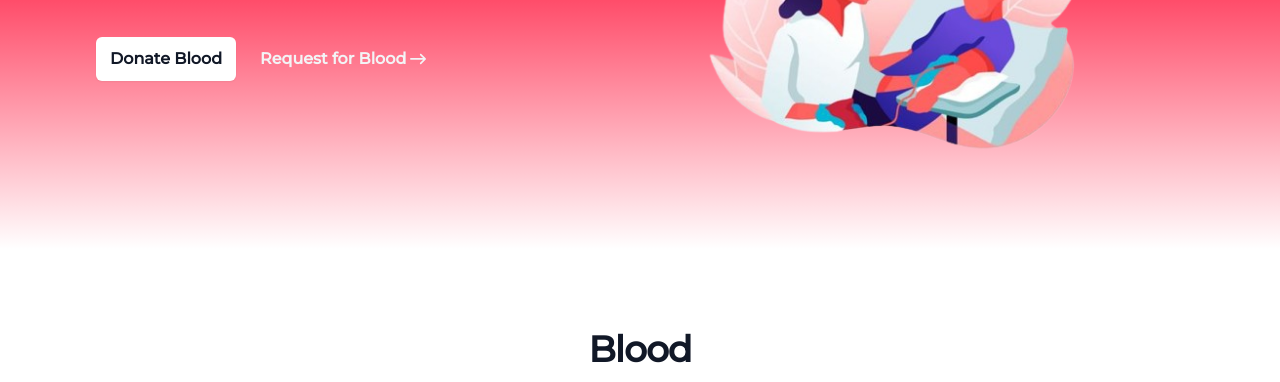
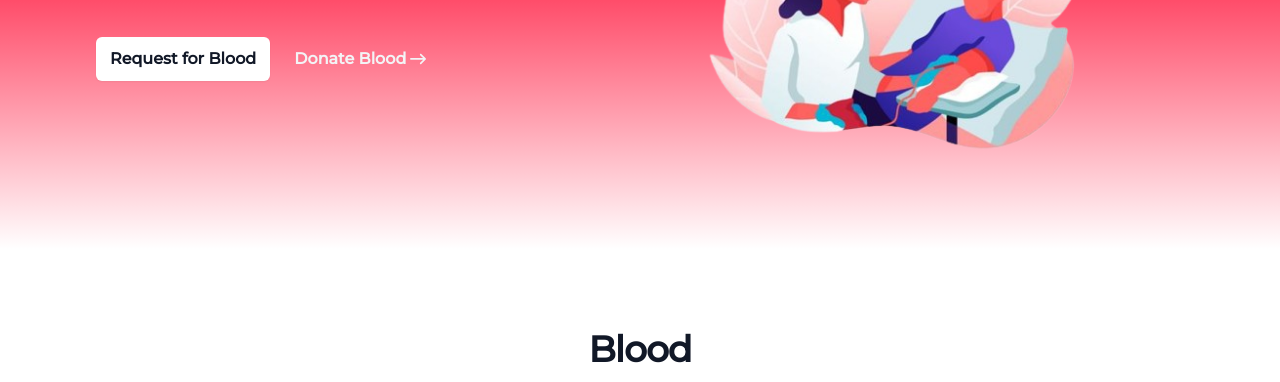
Before and after one commit to Harsha97052/eBlood, a website: page dist/index.html in a window 1280 px wide. Shown: the part 379-761 px from the top of the page. Drawn offline with nearby package versions, Linux system fonts and the light colour scheme.

Commit message:
home changes

```diff
--- a/dist/index.html
+++ b/dist/index.html
@@ -94,11 +94,11 @@
                         <div
                             class="mt-10 flex flex-col md:flex-row items-center justify-center gap-x-6 lg:justify-start">
                             <a href="#"
-                                class="rounded-md bg-white px-3.5 py-2.5 text-base font-semibold text-gray-900 shadow-sm hover:bg-red-600 hover:text-white hover:shadow-lg transition duration-500 ease-in-out transform focus-visible:outline focus-visible:outline-2 focus-visible:outline-offset-2 focus-visible:outline-white">Donate
+                                class="rounded-md bg-white px-3.5 py-2.5 text-base font-semibold text-gray-900 shadow-sm hover:bg-red-600 hover:text-white hover:shadow-lg transition duration-500 ease-in-out transform focus-visible:outline focus-visible:outline-2 focus-visible:outline-offset-2 focus-visible:outline-white">Request for
                                 Blood</a>
                             <a href="#"
                                 class="text-base mt-4 md:mt-0 font-semibold leading-6 text-gray-100 hover:text-white flex flex-row items-center transition duration-500 ease-in-out transform"><span
-                                    class="mr-1">Request for Blood</span><svg width="16px" height="20px"
+                                    class="mr-1">Donate Blood</span><svg width="16px" height="20px"
                                     viewBox="0 -6.5 38 38" version="1.1" xmlns="http://www.w3.org/2000/svg"
                                     xmlns:xlink="http://www.w3.org/1999/xlink" fill="currentColor"
                                     stroke="currentColor">
@@ -1054,7 +1054,7 @@
             </div>
             <hr class="my-6 border-white sm:mx-auto lg:my-8" />
             <div class="sm:flex sm:items-center sm:justify-between">
-                <span class="text-sm text-white sm:text-center">© 2023 <a class="hover:underline">eBLOOD</a>. All Rights
+                <span class="text-sm text-white sm:text-center">© 2023 <a class="hover:underline">FriendsForSeva</a>. All Rights
                     Reserved.
                 </span>
                 <div class="flex mt-6 sm:justify-center sm:mt-0">
```
